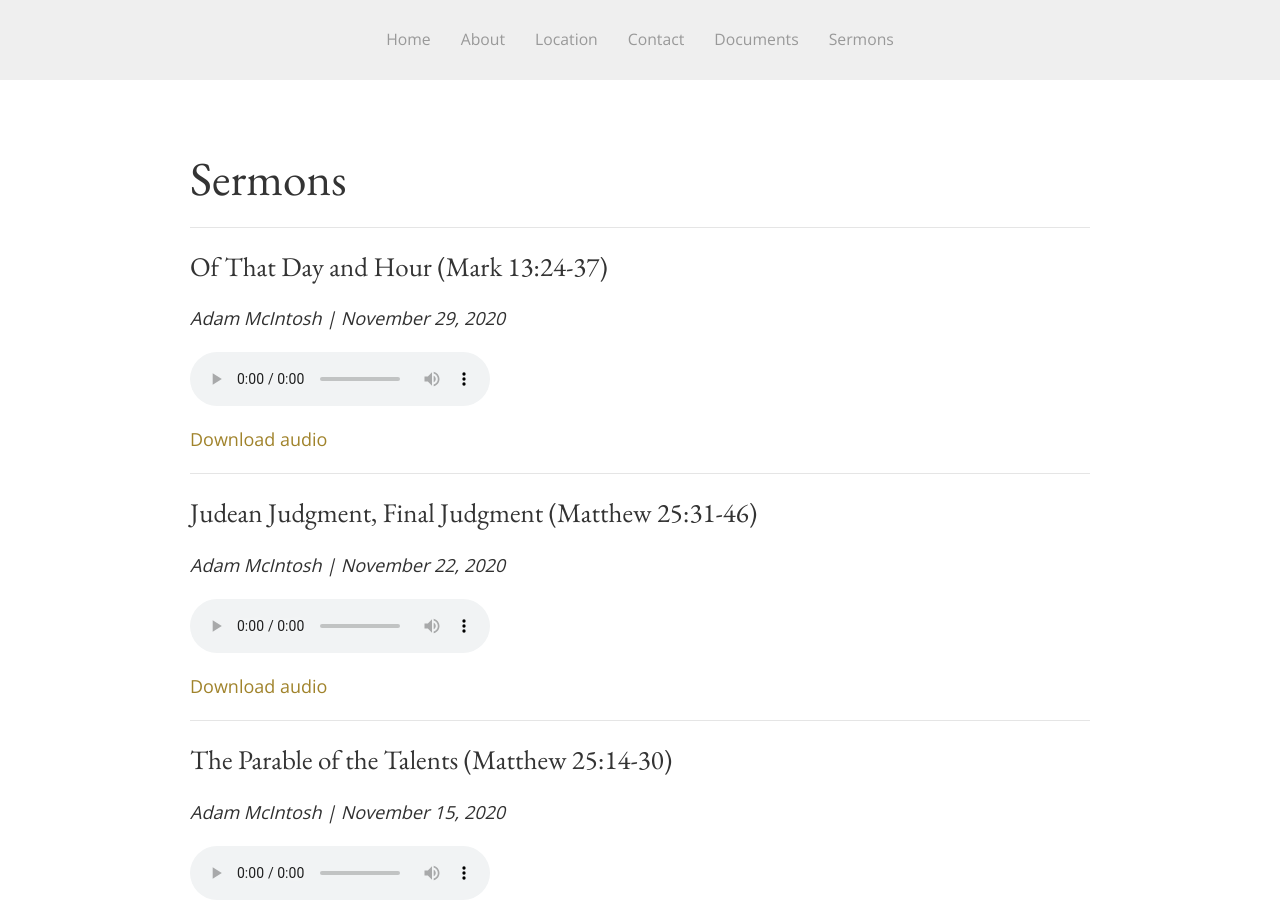
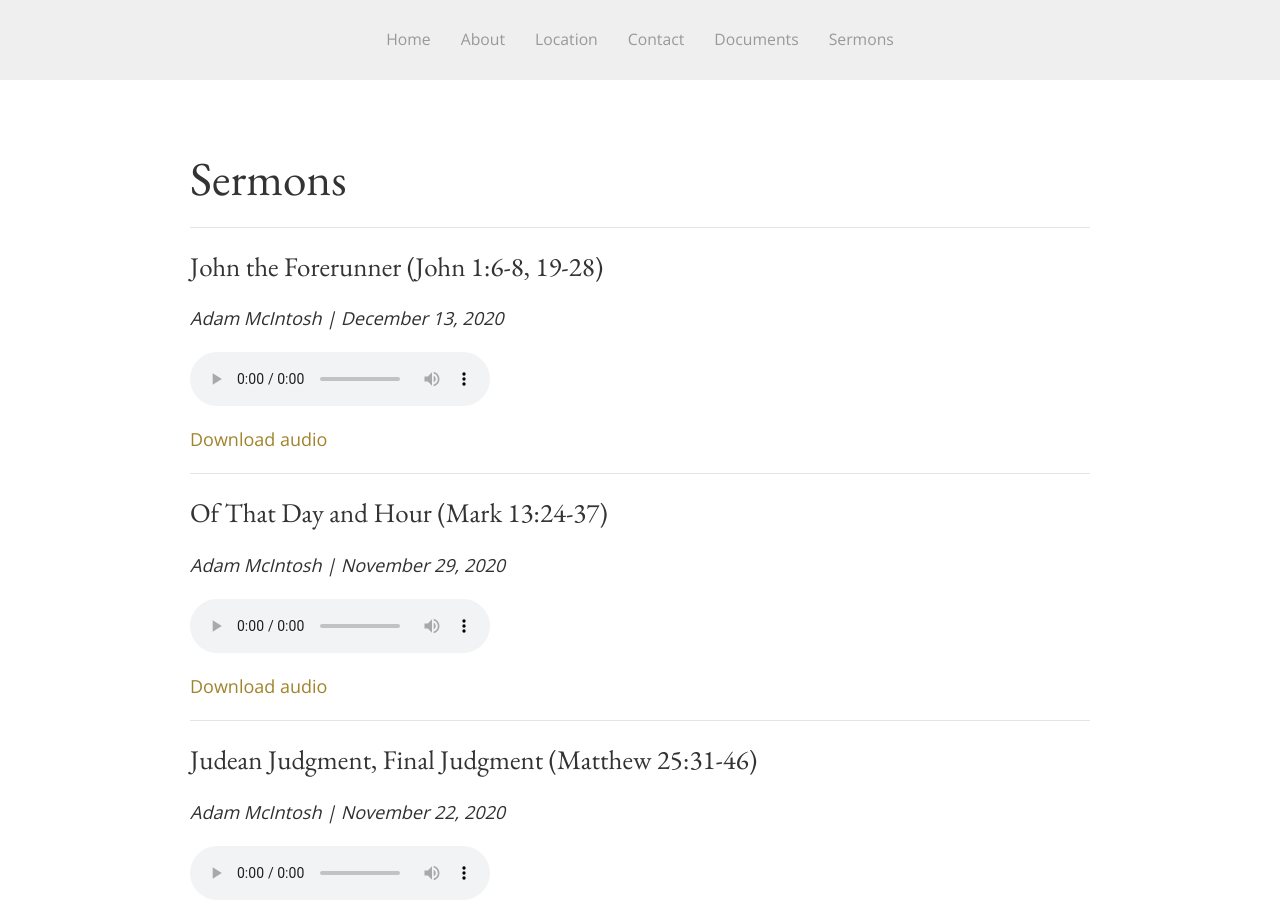
Before and after one commit to SaintDavidsChurch/website, a Jekyll site: the page built from sermons.html, in a window 1280 px wide and 900 px high. Built offline with Jekyll 4.4.1, drawn with Linux system fonts in a browser that asks for light colours.

Commit message:
Updated by InferCMS

```diff
--- a/_data/sermons.yml
+++ b/_data/sermons.yml
@@ -170,3 +170,7 @@
   date: '2020-11-29'
   preacher: Adam McIntosh
   audio_file: https://saintdavids.church/assets/sermons/2020/November/Adam-McIntosh_November29-2020_Mark13.24-37.mp3
+- title: John the Forerunner (John 1:6-8, 19-28)
+  date: '2020-12-13'
+  preacher: Adam McIntosh
+  audio_file: https://saintdavids.church/assets/sermons/2020/December/Adam-McIntosh_December13-2020_John1.6-8.19-28.mp3
```
